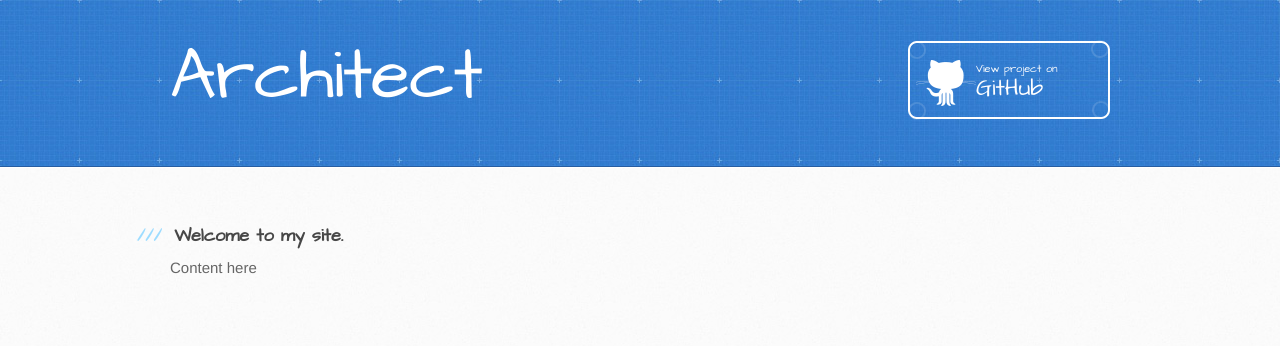
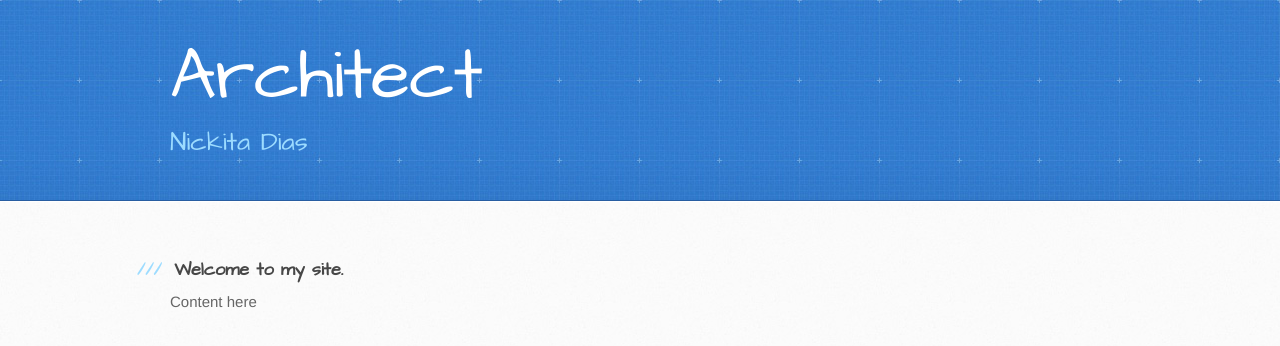
Before and after one commit to Nickitadias/architect, a plain HTML site: page index.html in a window 1280 px wide. Drawn offline with Linux system fonts and the light colour scheme.

Commit message:
Update index.html

```diff
--- a/index.html
+++ b/index.html
@@ -20,8 +20,7 @@
     <header>
       <div class="inner">
         <h1>Architect</h1>
-        <h2></h2>
-        <a href="https://github.com/Nickitadias/architect" class="button"><small>View project on</small> GitHub</a>
+        <h2>Nickita Dias</h2>
       </div>
     </header>
 
```
